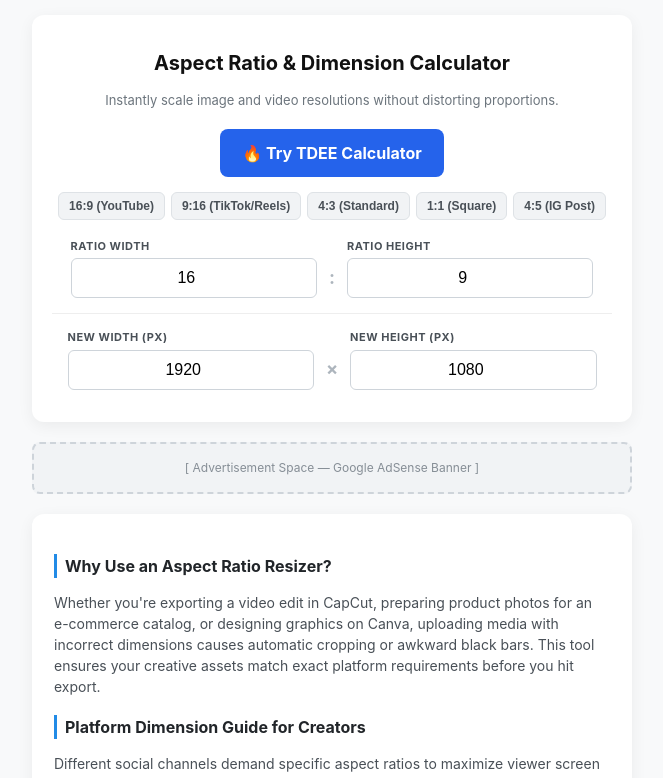
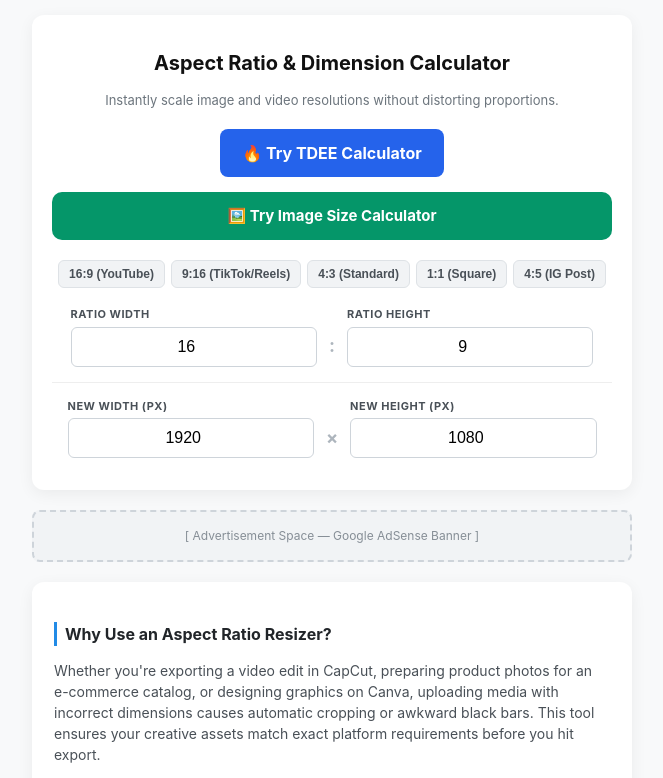
Before and after one commit to Arshadm603/aspect-ratio-calculator, a plain HTML site: page index.html in a window 1280 px wide. Shown: the top 778 px of the page, without its empty margins (308-971 px from the left). Drawn offline with Linux system fonts and the light colour scheme.

Commit message:
Update index.html

```diff
--- a/index.html
+++ b/index.html
@@ -61,6 +61,7 @@
     <div style="text-align:center; margin-bottom:15px;">
 <a href="tdee-calculator.html" style="display:inline-block; background:#2563eb; color:white; padding:12px 22px; border-radius:8px; text-decoration:none; font-weight:bold; font-size:16px;">🔥 Try TDEE Calculator</a>
     </div>
+    <a href="image-size-calculator.html" style="display: block; width: 100%; background-color: #059669; color: #ffffff; text-align: center; text-decoration: none; font-weight: 700; font-size: 15px; padding: 13px 16px; border-radius: 10px; margin-top: 10px; margin-bottom: 20px;">🖼️ Try Image Size Calculator</a>
 
     <!-- Quick Presets -->
     <div class="preset-buttons">
```
